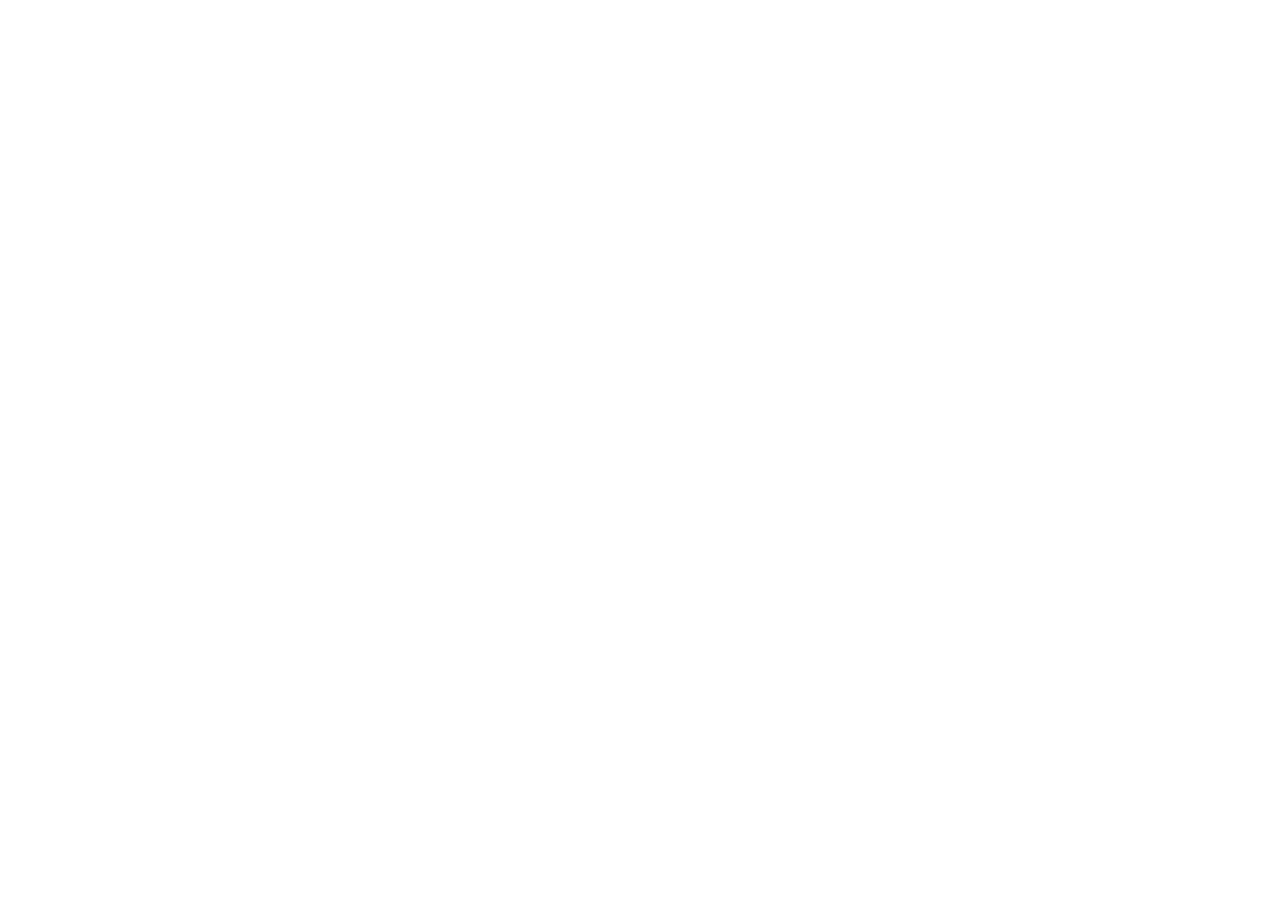
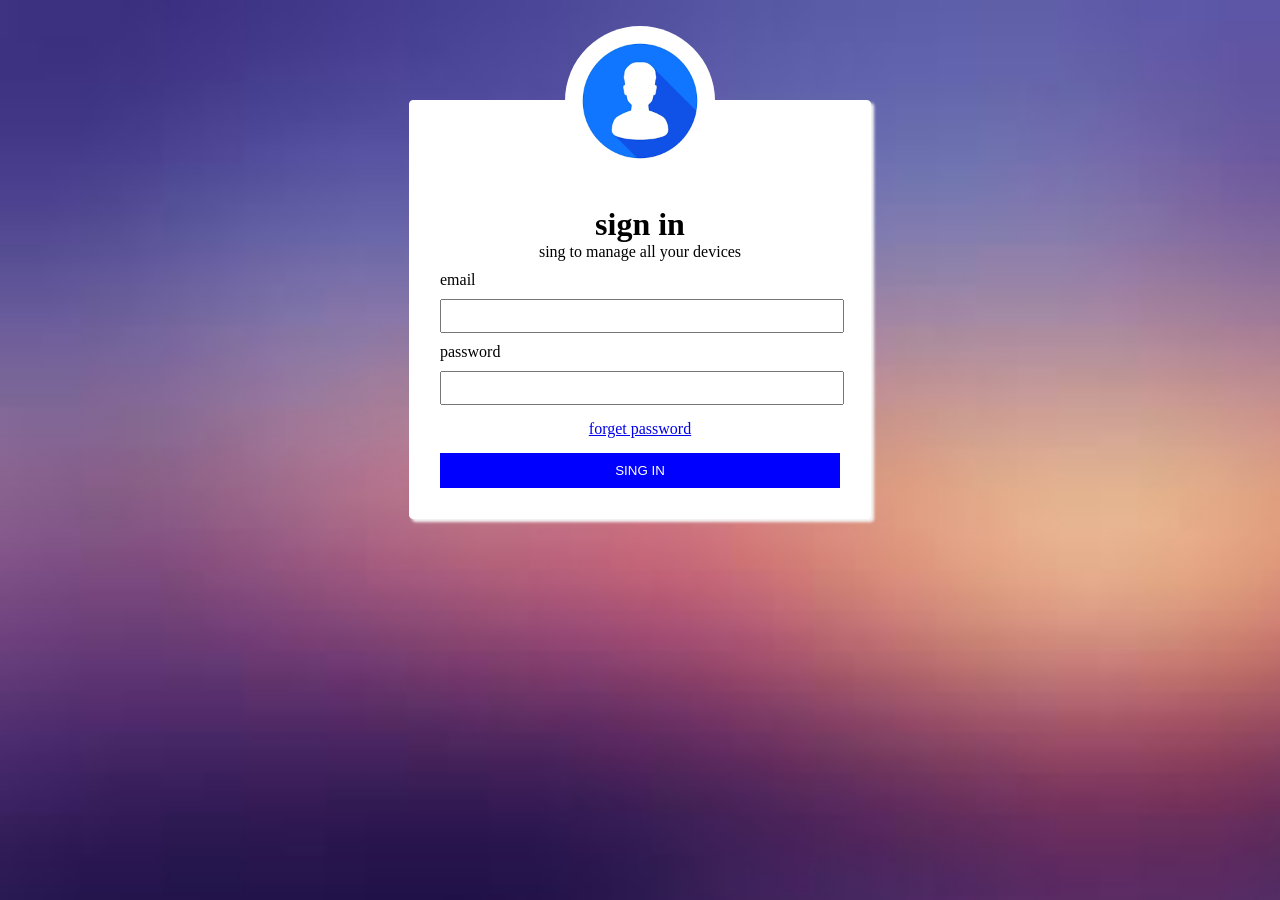
Before and after one commit to reikpulido0/formulario, a plain HTML site: page index.html in a window 1280 px wide. Before the commit the page ends 800 px from the top, so only its background shows below. Drawn offline with Linux system fonts and the light colour scheme.

Commit message:
hola mundo

```diff
--- a/index.html
+++ b/index.html
@@ -2,10 +2,46 @@
 <html lang="en">
 <head>
     <meta charset="UTF-8">
-    <meta name="viewport" content="width=git, initial-scale=1.0">
+    <meta name="viewport" content="width=device-width, initial-scale=1.0">
     <title>Document</title>
+    <link rel="stylesheet" href="style.css">
 </head>
 <body>
 
+    <div class="cajacontrol">
+
+        <div class="cajamini" style="position: relative; padding-top: 75px;">
+
+            <img
+                style="height: 150px; width: 150px; position: absolute; top: 0px; transform: translate(-50%, -70%); border-radius: 999px;"
+                src="imagen.png">
+
+            <h1>sign in</h1>
+
+            <p>sing to manage all your devices</p>
+
+        </div>
+
+        <section>
+            <form action="">
+
+                <div class="cajalabel">
+                    <label class="control">email</label>
+                        <input type="email" name="email" required>
+
+                    <label class="control">password</label>
+                        <input type="password" name="password" required>
+                </div>
+
+                  <a class="pie" href="forget password">forget password</a>
+
+                    <button class="boton" type="submit" value="enviar">SING IN</button>
+
+
+            </form>
+        </section>
+
+     </div>
+
 </body>
 </html>
```
